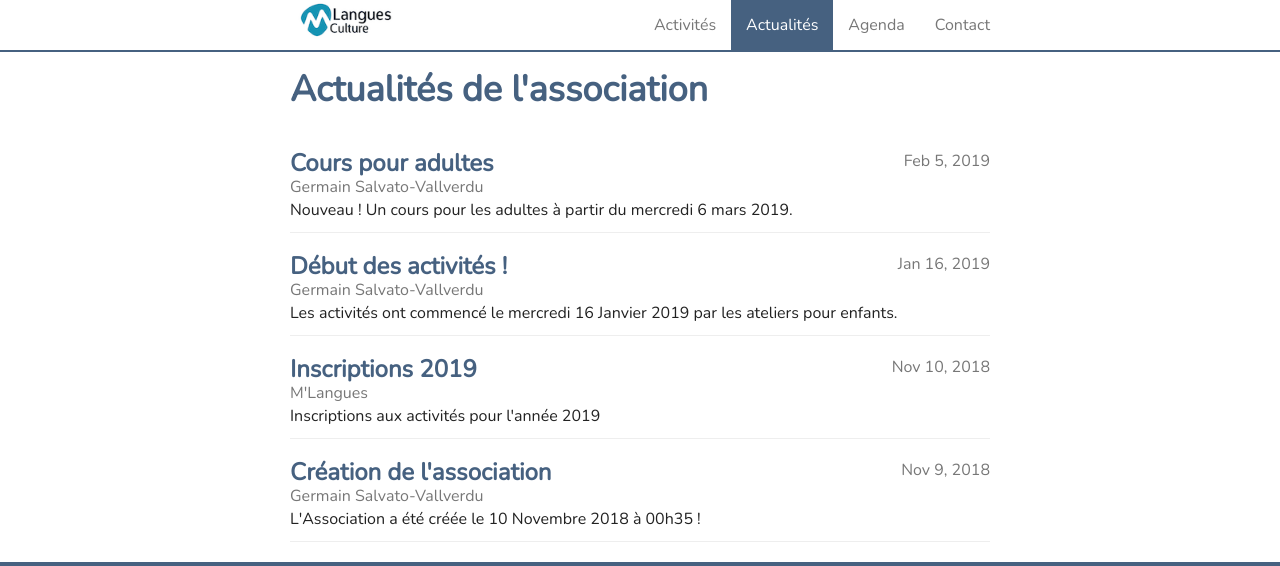
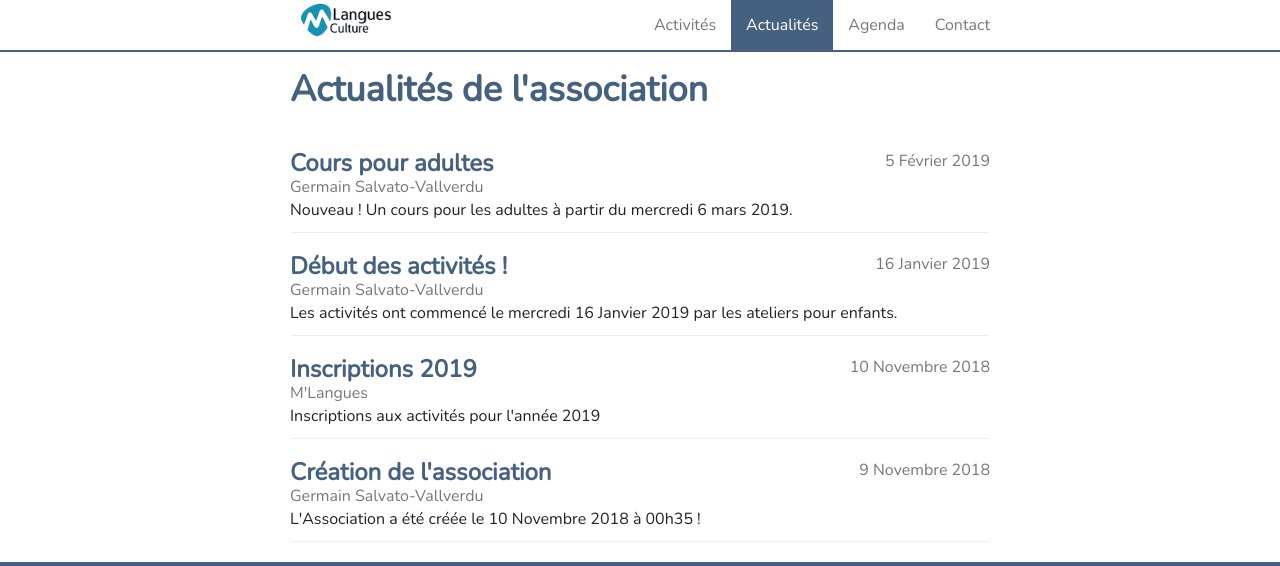
Before and after one commit to mlangues64/mlangues64.github.io, a Jekyll site: the page built from actualites.md, in a window 1280 px wide. Shown: the top 566 px of the page. Built offline with Jekyll 4.4.1, drawn with Linux system fonts in a browser that asks for light colours; nearby versions of some CDN libraries.

Commit message:
date en francais

```diff
--- /dev/null
+++ b/_includes/date.html
@@ -0,0 +1,23 @@
+{% assign j = include.date | date: "%-d" %}
+{% assign m = include.date | date: "%-m" %}
+
+{% if j == '1' %}
+1er
+{% else %}
+{{j}}
+{% endif %}
+{% case m %}
+  {% when '1' %}Janvier
+  {% when '2' %}Février
+  {% when '3' %}Mars
+  {% when '4' %}Avril
+  {% when '5' %}Mai
+  {% when '6' %}Juin
+  {% when '7' %}Juillet
+  {% when '8' %}Août
+  {% when '9' %}Septembre
+  {% when '10' %}Octobre
+  {% when '11' %}Novembre
+  {% when '12' %}Décembre
+{% endcase %}
+{{ include.date | date: "%Y" }}
--- a/_layouts/actu.html
+++ b/_layouts/actu.html
@@ -22,8 +22,7 @@ list_title: ""
       <li>
         <p class="post-meta pull-right">
           <time class="dt-published" datetime="{{ page.date | date_to_xmlschema }}" itemprop="datePublished">
-            {%- assign date_format = site.minima.date_format | default: "%b %-d, %Y" -%}
-            {{ post.date | date: date_format }}
+            {% include date.html date=post.date %}
           </time>
         </p>
         <h3>
--- a/_sass/layout.scss
+++ b/_sass/layout.scss
@@ -59,6 +59,7 @@ body {
 
 .jumbotron img {
     max-width: 80%;
+    width: 700px;
     height: auto;
 }
 
```
